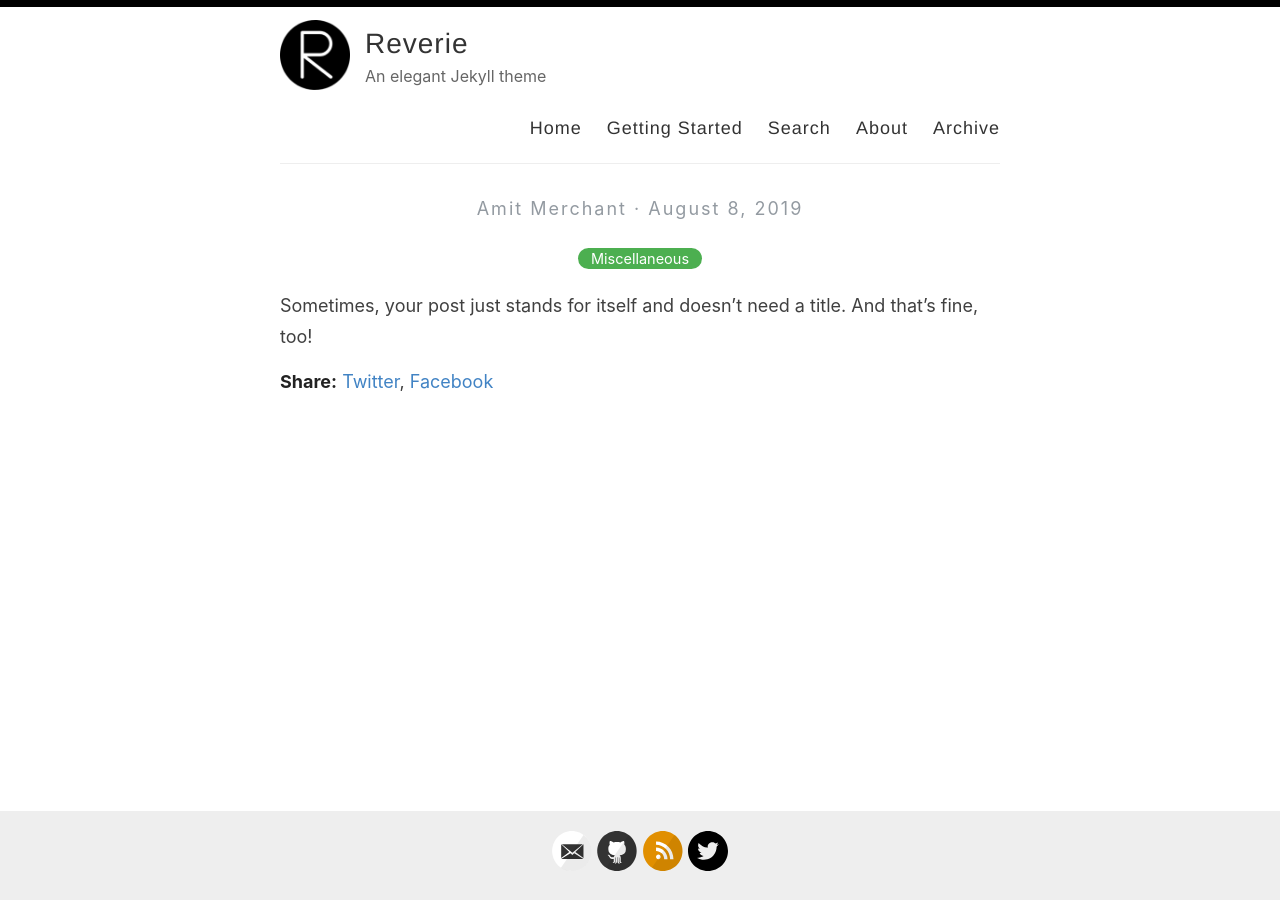
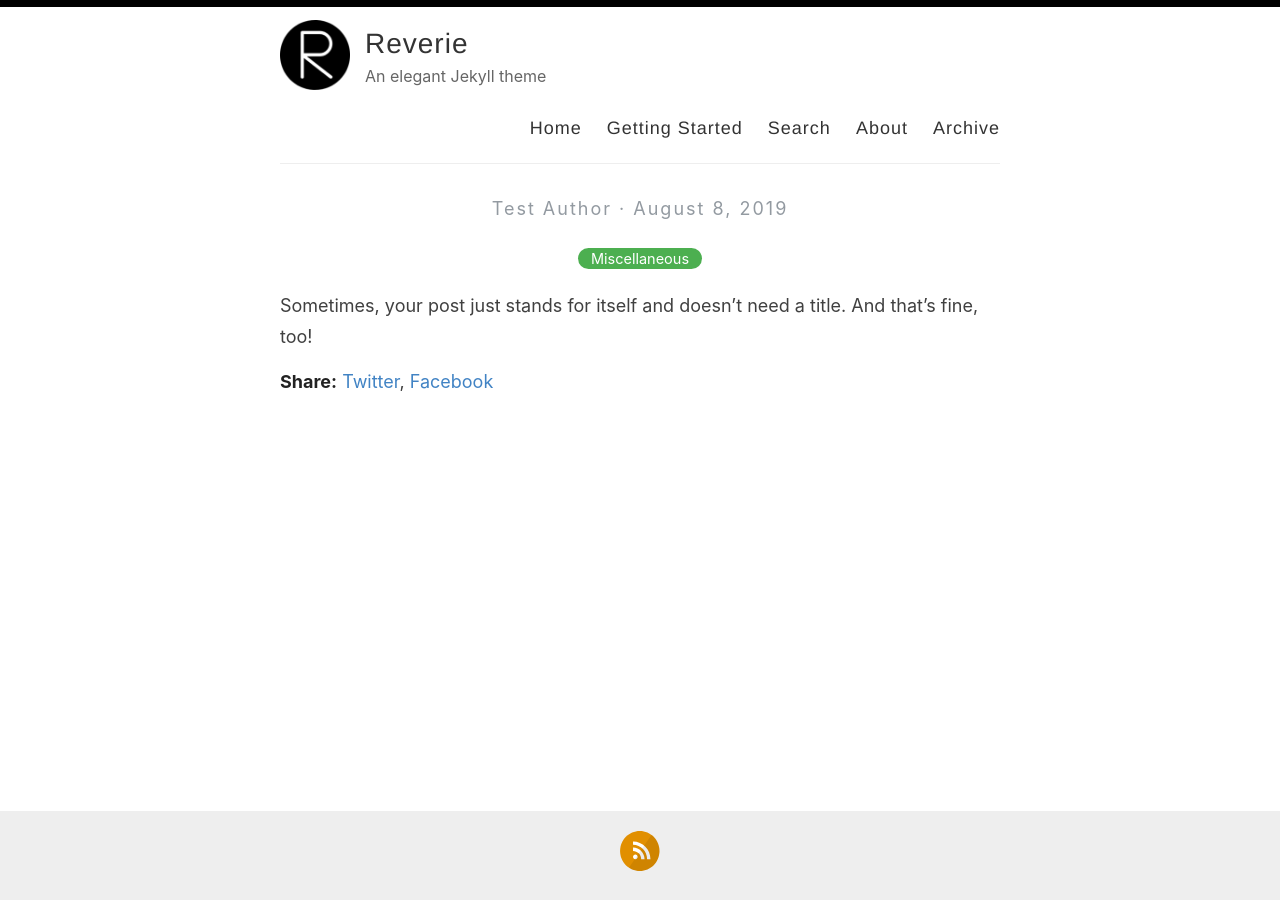
Before and after one commit to Epsilon17/Epsilon17_test.github.io, a Jekyll site: the page built from _posts/2019-08-08-no-title-posts.md, in a window 1280 px wide. Built offline with Jekyll 4.4.1, drawn with Linux system fonts in a browser that asks for light colours.

Commit message:
Update _config.yml

```diff
--- a/_config.yml
+++ b/_config.yml
@@ -6,7 +6,7 @@
 name: Reverie
 
 # Name of the author
-author: Amit Merchant
+author: Test Author
 
 # Short bio or description (displayed in the header)
 description: An elegant Jekyll theme
@@ -21,15 +21,15 @@ avatar: /images/reverie.png
 # Includes an icon in the footer for each username you enter
 footer-links:
   dribbble:
-  email: amit.d.merchant@gmail.com
+  email:
   facebook:
   flickr:
-  github: amitmerchant1990/reverie
+  github:
   instagram:
   linkedin:
   pinterest:
   rss: rss
-  twitter: amit_merchant
+  twitter:
   stackoverflow:
   youtube: # channel/<your_long_string> or user/<user-name>
   googleplus: # anything in your profile username that comes after plus.google.com/
@@ -41,7 +41,7 @@ footer-links:
 disqus:
 
 # Enter your Google Analytics web tracking code (e.g. UA-2110908-2) to activate tracking
-google_analytics: UA-43339302-11
+google_analytics:
 
 # For newer "GA4" analytics, use the following instead of the "UA" entry above
 #google_analytics_ga4: G-GABC1DEFG
```
